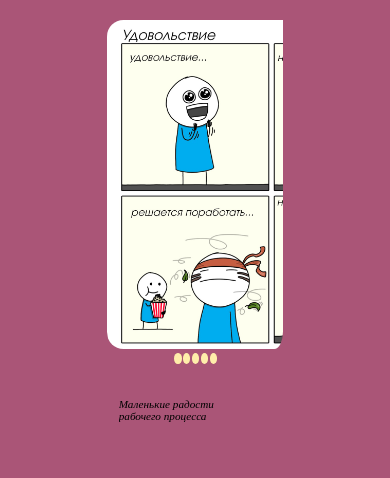
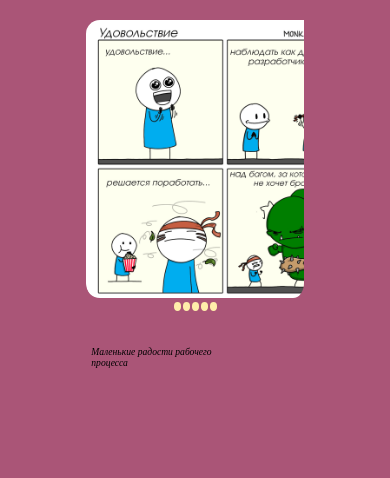
Before and after one commit to KarinaDovg/cssMemeSlider, a plain HTML site: page cssMemeSlider/index.html in a window 390 px wide. Drawn offline with Linux system fonts and the light colour scheme.

Commit message:
feat: add adaptive for mobile on 500px (Sat, Sep 16, 2023 04:32:57 PM)

```diff
--- a/cssMemeSlider/style.css
+++ b/cssMemeSlider/style.css
@@ -272,3 +272,39 @@ label:active .firstBtn {
     margin-left: -465%;
   }
 }
+
+@media (max-width: 500px) {
+
+  .slider {
+    width: 56%;
+    height: 33%;
+  }
+  .text_slider {
+    width: 140%;
+  }
+  .container_text_slider p {
+    font-size: 0.6rem;
+  }
+  .label {
+    height: 2vh;
+    width: 2vh;
+  }
+  .firstBtn {
+    height: 15%;
+    width: 15%;
+  }
+  #slide-two:checked~.container_common .container_text_slider {
+    margin-left: -117%;
+  }
+  #slide-three:checked~.container_common .container_text_slider {
+    margin-left: -217%;
+  }
+
+  #slide-four:checked~.container_common .container_text_slider {
+    margin-left: -340%;
+  }
+
+  #slide-five:checked~.container_common .container_text_slider {
+    margin-left: -443%;
+  }
+}
```
